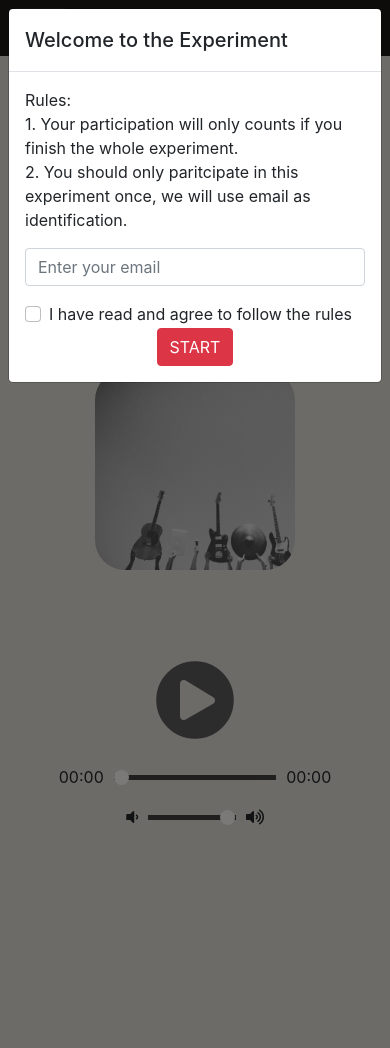
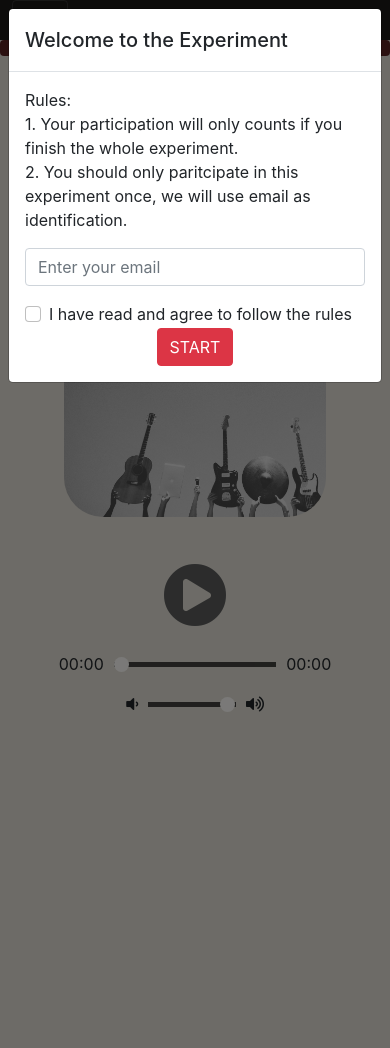
Before and after one commit to LiyangTseng/AudMem, a PHP site: page /experiment.html in a window 390 px wide. Run offline with PHP 8.4, Linux system fonts and the light colour scheme; some libraries are stand-ins or nearby versions.

Commit message:
add timer & modify responsive outlook

```diff
--- a/Experiment_Website/experiment.css
+++ b/Experiment_Website/experiment.css
@@ -1,6 +1,16 @@
 main {
     font-family:-apple-system, BlinkMacSystemFont, 'Segoe UI', Roboto, Oxygen, Ubuntu, Cantarell, 'Open Sans', 'Helvetica Neue', sans-serif;
     background-color:rgb(219, 215, 206);
+}
+
+html, body, main {
+    height: 100%;
+}
+
+@media screen and (max-height: 500px) {
+    html, body, main {
+        min-height: 100%;
+    }
 }
 
 .navbar {
@@ -11,8 +21,11 @@ main {
     font-size: 1.2em;
 }
 
+.progress-bar {
+    background-color: rgb(87, 33, 33);
+}
+
 .player {
-    height: 95vh;
     display: flex;
     align-items: center;
     flex-direction: column;
@@ -24,36 +37,38 @@ main {
     align-items: center;
     flex-direction: column;
     justify-content: center;
-    margin-top: 25px;
+    margin-top: 1%;
+}
+
+@media screen and (min-height: 700px) {
+    .details {
+        margin-top: 7%;
+    }
 }
 
 .track-art {
     margin: 25px;
-    height: 200px;
-    width: 200px;
+    height: 25vh;
+    width: 25vh;
     background-image: url("background.jpg");
     background-size: cover;
     border-radius: 15%;
 }
 
 .track-name {
-    font-size: 3rem;
+    font-size: 2.5rem;
 }
 
 .now-playing {
     font-size: 2rem;
 }
 
-.timer_prompt {
-    font-size: 30px;
-}
-
 .response_btns {
     display: flex;
     flex-direction: row;
     align-items: center;
-    margin-top: 25px;
-    margin-bottom: 25px;
+    margin-top: 1%;
+    margin-bottom: 1%;
 }
 
 
@@ -68,11 +83,17 @@ label[for="toggle-unhrd"], label[for="toggle-hrd"], label[for="toggle-alhrd"]{
   border-radius: 5px;
   color: rgb(216, 216, 201);
   background-color: rgb(87, 33, 33);
-  font-size: 35px;
+  font-size: 30px;
   text-align: center;
   margin-right: 10px;
   margin-left: 10px;
   user-select: none;
+}
+
+@media screen and (max-height: 510px) {
+    label[for="toggle-unhrd"], label[for="toggle-hrd"], label[for="toggle-alhrd"]{
+        font-size: 25px;
+    }
 }
 
 .glowed {
--- a/Experiment_Website/experiment.html
+++ b/Experiment_Website/experiment.html
@@ -10,7 +10,7 @@
     </head>
     <body>
         <header>
-            <nav class="navbar navbar-expand-lg navbar-dark">
+            <nav class="navbar navbar-expand-lg py-0 navbar-dark">
                 <div class="container-fluid">
                     <button class="navbar-toggler" type="button" data-bs-toggle="collapse" data-bs-target="#navbarNavAltMarkup" aria-controls="navbarNavAltMarkup" aria-expanded="false" aria-label="Toggle navigation">
                         <span class="navbar-toggler-icon"></span>
@@ -25,6 +25,14 @@
             </nav>
         </header>
         <main>
+          <!-- ref: https://stackoverflow.com/questions/30104289/bootstrap-progress-bar-timer/50179723 -->
+          <div class="progress">
+            <div class="progress-bar" role="progressbar" aria-valuemin="0" aria-valuemax="100" style="width: 100%;">
+              <span class="sr-only"></span>
+            </div>
+          </div>
+          <p class="text-center display-6 mt-3 countDown">Maximum Time Allowed: 1:15:00, Press Play to Start</p>
+
           <div class="player">
               <div class="details">
                   <div class="now-playing row">PLAYING x OF y</div>
@@ -45,7 +53,7 @@
               </div>
               <div class="buttons">
                   <!-- <div class="prev-track" onclick="prevTrack()"><i class="fa fa-step-backward fa-2x"></i></div> -->
-                  <div class="playpause-track" onclick="playpauseTrack()"><i class="fa fa-play-circle fa-5x"></i></div>
+                  <div class="playpause-track" onclick="playpauseTrack()"><i class="fa fa-play-circle fa-4x"></i></div>
                   <!-- <div class="next-track" onclick="nextTrack()"><i class="fa fa-step-forward fa-2x"></i></div> -->
               </div>
               <div class="slider_container">
--- a/Experiment_Website/experiment.js
+++ b/Experiment_Website/experiment.js
@@ -210,7 +210,7 @@ async function nextTrack() {
     saveToDB();
     alert('Thank you for your time, this is the end of experiment \nRedirecting to homepage...');
     window.onbeforeunload = null;
-    window.location.href='index.html'
+    window.location.href='index.html';
   }
 
   loadTrack(slot_cnt);
@@ -260,9 +260,49 @@ function playpauseTrack() {
     loadTrack(slot_cnt);
     playTrack();
     playpause_btn.style.display = 'none';
+    let hour = 1, min = 15, sec = 0;
+    let totalTimeSec = 75*60;
+    let timeLeftSec = 75*60;
+
+    let timerStart = setInterval(function(){
+      timeLeftSec --;
+      if (timeLeftSec > 0){
+        $('.progress-bar').css('width', timeLeftSec/totalTimeSec*100+'%');
+        hour = Math.floor(timeLeftSec/60/60);
+        min = Math.floor((timeLeftSec/60)%60);
+        sec = timeLeftSec%60;
+        $('.countDown').text("Time Left " + String(hour).padStart(1, '0') + ":" + String(min).padStart(2, '0') + ":"+ String(sec).padStart(2, '0'));
+
+      } else {
+        clearInterval(timerStart);
+        alert("Time's up! You failed to complete the experiment on time!");
+        window.onbeforeunload = null;
+        window.location.href='index.html';
+      }
+
+    }, 1000);
   }
   // else pauseTrack();
 }
+
+function progress(timeleft, timetotal, $element) {
+  let progressBarWidth = timeleft * $element.width() / timetotal;
+
+  // $element.find('div').animate({ width: progressBarWidth }, 500).html(String(hour).padStart(2, '0') + ":" + String(min).padStart(2, '0') + ":"+ String(sec).padStart(2, '0'));
+  $('.bar').animate({ width: progressBarWidth }, 500);
+  $('.countDown').text(String(hour).padStart(2, '0') + ":" + String(min).padStart(2, '0') + ":"+ String(sec).padStart(2, '0'));
+  if(timeleft > 0) {
+      setTimeout(function() {
+          // progress(timeleft - 1, timetotal, $element);
+          timeleft = timeleft- 1
+          progress();
+      }, 1000);
+  } else {
+    alert("Time's up! You failed to complete the experiment on time!");
+    window.onbeforeunload = null;
+    window.location.href='index.html';
+  }
+};
 
 
 function submitEmail() {
@@ -271,7 +311,7 @@ function submitEmail() {
   if (email != "" && agreed == true){
     console.log('log in as', email);
     submitModal.toggle();
-  }
+    }
 }
 
 function saveToDB() {
@@ -287,7 +327,6 @@ function saveToDB() {
 
 }
 
-
 // popup warning about leaving experiment
 window.onbeforeunload = function(){
   return 'Experiment data will be lost';
--- a/Experiment_Website/index.html
+++ b/Experiment_Website/index.html
@@ -9,7 +9,7 @@
     </head>
     <body>
         <header>
-            <nav class="navbar navbar-expand-lg navbar-dark">
+            <nav class="navbar navbar-expand-lg py-0 navbar-dark">
                 <div class="container-fluid">
                     <button class="navbar-toggler" type="button" data-bs-toggle="collapse" data-bs-target="#navbarNavAltMarkup" aria-controls="navbarNavAltMarkup" aria-expanded="false" aria-label="Toggle navigation">
                         <span class="navbar-toggler-icon"></span>
```
